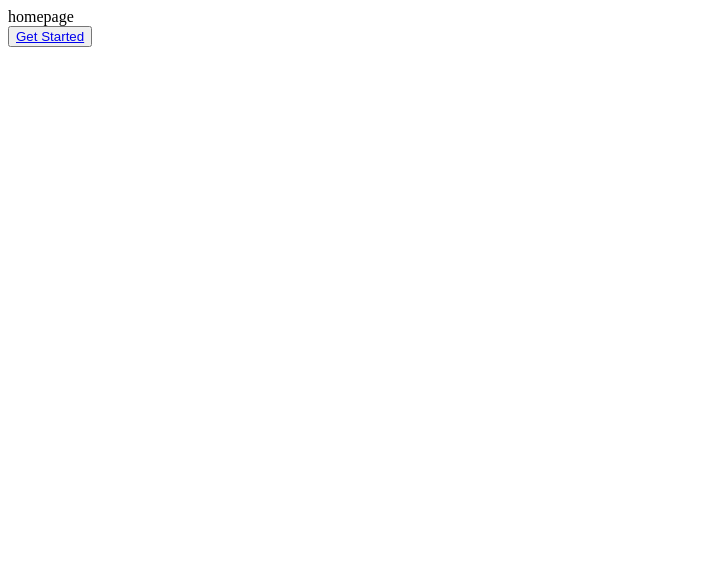
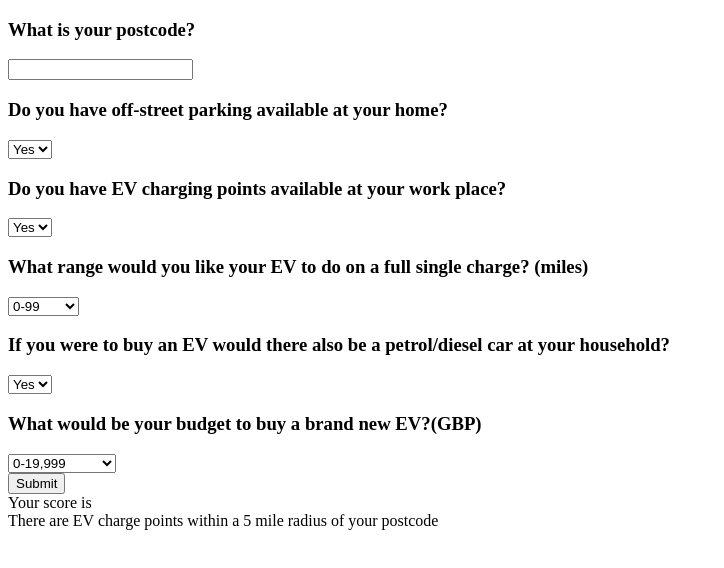
Before and after one commit to Kathrxn/ev-project, a React (Create React App) app in the folder ev/: page /form in a window 1280 px wide. Shown: the top 568 px of the page, without its empty margins (0-724 px from the left). Built offline with nearby package versions, Linux system fonts and the light colour scheme.

Commit message:
trying again

```diff
--- a/ev/src/App.js
+++ b/ev/src/App.js
@@ -9,7 +9,7 @@ function App() {
   return (
     <div className="App">
       <Switch>
-        <Route path='' exact>
+        <Route path='/' exact>
           <Home />
         </Route>
         <Route path='/form'>
```
